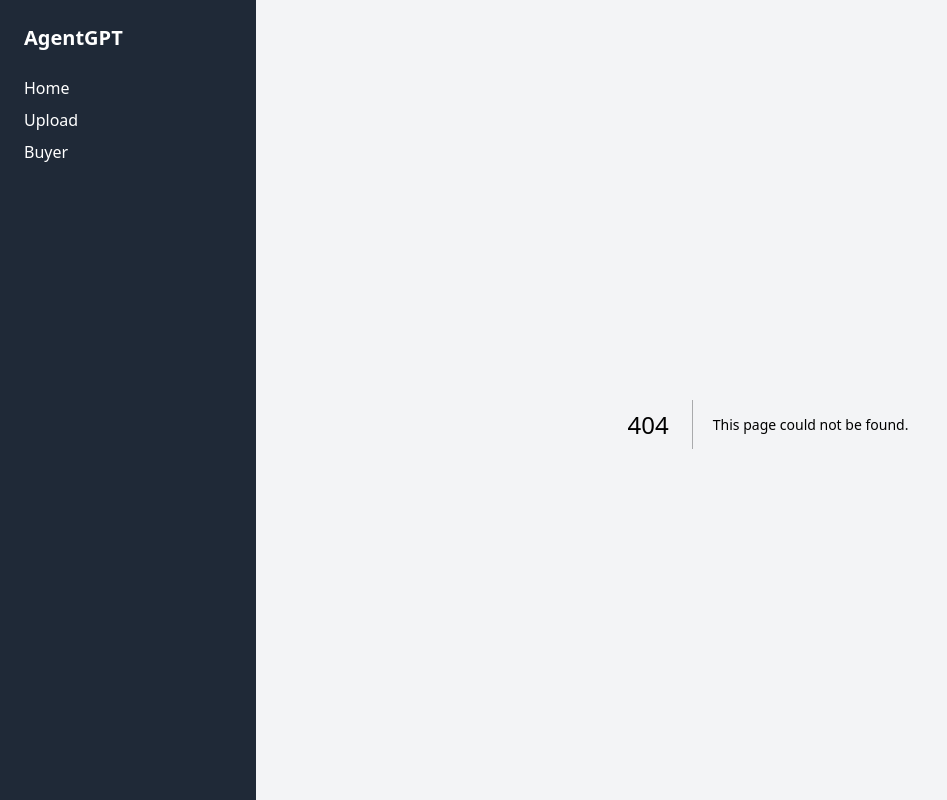
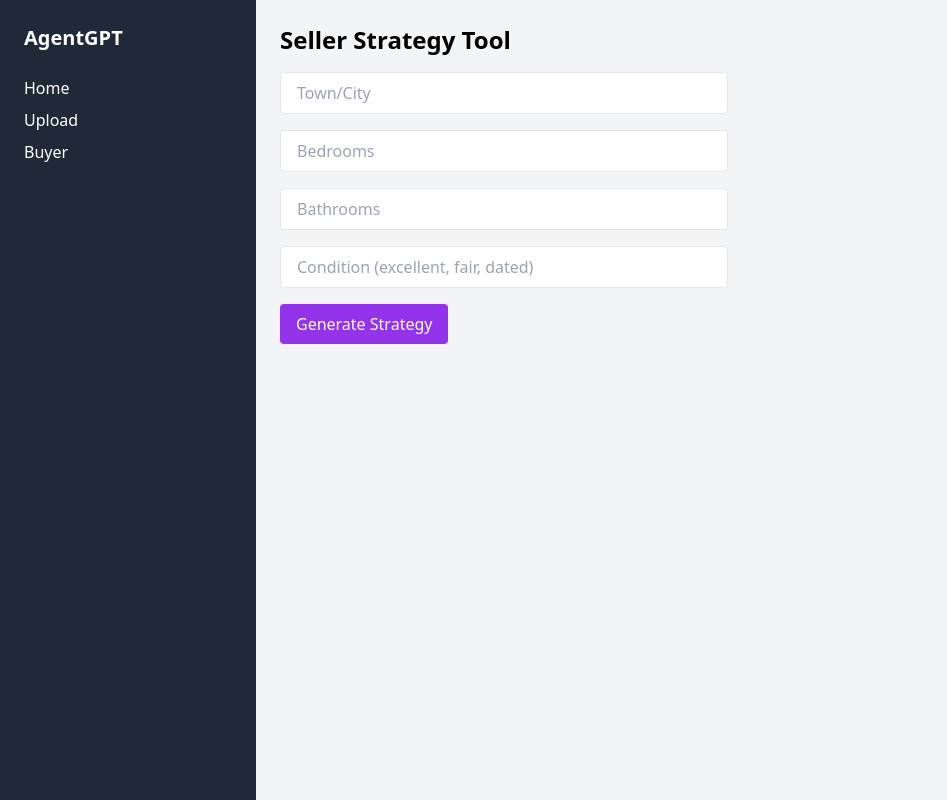
Before and after one commit to malsarraf98/agentgpt-prototype, a Next.js app: page /seller in a window 1280 px wide. Before the commit this address had no page. Shown: the whole page, without its empty margins (0-947 px from the left). Built offline with nearby package versions, Linux system fonts and the light colour scheme.

Commit message:
Create seller.js

```diff
--- /dev/null
+++ b/pages/seller.js
@@ -0,0 +1,102 @@
+import { useState } from "react";
+
+export default function Seller() {
+  const [formData, setFormData] = useState({
+    location: "",
+    bedrooms: "",
+    bathrooms: "",
+    condition: ""
+  });
+
+  const [summary, setSummary] = useState(null);
+
+  const handleChange = (e) => {
+    setFormData({ ...formData, [e.target.name]: e.target.value });
+  };
+
+  const handleSubmit = (e) => {
+    e.preventDefault();
+
+    setSummary({
+      comps: [
+        { address: "12 Pine Rd", price: "$1.45M", dom: 10, listDiff: "+2%" },
+        { address: "3 Chestnut Ln", price: "$1.52M", dom: 8, listDiff: "+4%" },
+        { address: "99 Oak St", price: "$1.49M", dom: 12, listDiff: "+1%" },
+        { address: "7 Birch Ave", price: "$1.43M", dom: 15, listDiff: "-1%" },
+        { address: "20 Maple Cir", price: "$1.47M", dom: 9, listDiff: "+3%" }
+      ],
+      strategy: `In ${formData.location}, similar ${formData.bedrooms}-bed homes are selling quickly, especially if in good condition. If the home is ${formData.condition}, pricing it at $1.49M would attract competitive offers within 10 days.`,
+      prep: [
+        "Deep clean and declutter main rooms",
+        "Paint touch-up in high-traffic areas",
+        "Stage primary bedroom and living room",
+        "Hire pro photographer before listing"
+      ]
+    });
+  };
+
+  return (
+    <div>
+      <h1 className="text-2xl font-bold mb-4">Seller Strategy Tool</h1>
+      <form onSubmit={handleSubmit} className="space-y-4 max-w-md">
+        <input
+          name="location"
+          placeholder="Town/City"
+          className="w-full px-4 py-2 border rounded"
+          onChange={handleChange}
+        />
+        <input
+          name="bedrooms"
+          placeholder="Bedrooms"
+          className="w-full px-4 py-2 border rounded"
+          onChange={handleChange}
+        />
+        <input
+          name="bathrooms"
+          placeholder="Bathrooms"
+          className="w-full px-4 py-2 border rounded"
+          onChange={handleChange}
+        />
+        <input
+          name="condition"
+          placeholder="Condition (excellent, fair, dated)"
+          className="w-full px-4 py-2 border rounded"
+          onChange={handleChange}
+        />
+        <button
+          type="submit"
+          className="bg-purple-600 text-white px-4 py-2 rounded hover:bg-purple-700"
+        >
+          Generate Strategy
+        </button>
+      </form>
+
+      {summary && (
+        <div className="mt-6 space-y-4">
+          <div className="bg-white p-4 rounded shadow">
+            <h2 className="text-xl font-semibold mb-2">Comps</h2>
+            <ul className="list-disc list-inside">
+              {summary.comps.map((comp, idx) => (
+                <li key={idx}>
+                  {comp.address} – {comp.price} – {comp.dom} DOM – {comp.listDiff} vs list
+                </li>
+              ))}
+            </ul>
+          </div>
+          <div className="bg-white p-4 rounded shadow">
+            <h2 className="text-xl font-semibold mb-2">Strategy</h2>
+            <p>{summary.strategy}</p>
+          </div>
+          <div className="bg-white p-4 rounded shadow">
+            <h2 className="text-xl font-semibold mb-2">Prep Recommendations</h2>
+            <ul className="list-disc list-inside">
+              {summary.prep.map((item, idx) => (
+                <li key={idx}>{item}</li>
+              ))}
+            </ul>
+          </div>
+        </div>
+      )}
+    </div>
+  );
+}
```
